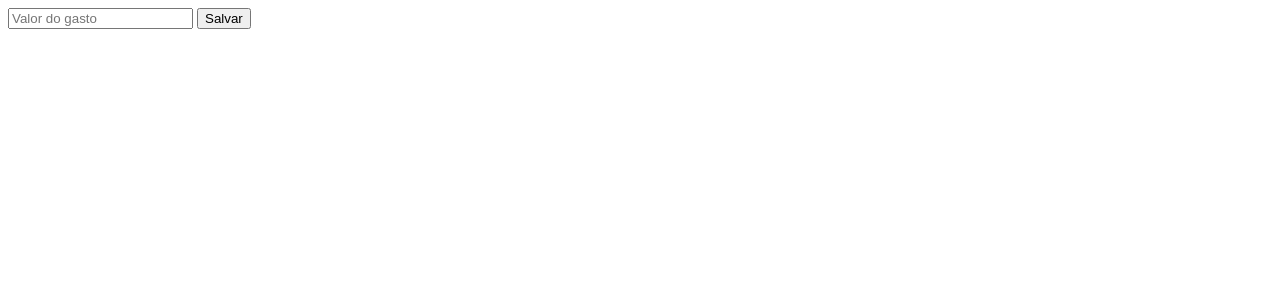
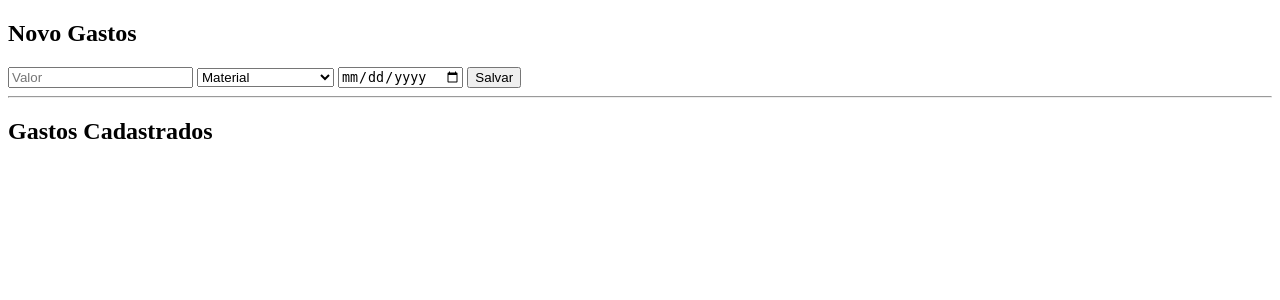
Before and after one commit to vcrsantos/contruction_app, a Flask app: page / in a window 1280 px wide. Shown: the top 300 px of the page. Run offline with Flask 3, Linux system fonts and the light colour scheme; data that the repository does not hold is empty.

Commit message:
feat: Implement expense tracking functionality with database integration

```diff
--- a/app.py
+++ b/app.py
@@ -1,13 +1,43 @@
-from flask import Flask, render_template, request
+from flask import Flask, render_template, request, redirect
+import database
 
+# Initialize Flask app
 app = Flask(__name__)
 
+# Initialize the database
+database.init_db()
+
+# Define routes
 @app.route("/", methods=["GET", "POST"])
-def index():
+def home():
+    # Handle form submission
     if request.method == "POST":
+        # Get form data
         valor = request.form["valor"]
-        return f"Gasto recebido: {valor}"
+        categoria = request.form["categoria"]
+        data = request.form["data"]
 
-    return render_template("index.html")
+        # Insert data into the database
+        conn = database.get_connection()
+        cursor = conn.cursor()
+        cursor.execute('''
+            INSERT INTO gastos (valor, categoria, data)
+            VALUES (?, ?, ?)
+        ''', (valor, categoria, data))
+        conn.commit()
+        conn.close()
+
+        # Redirect to home page after submission
+        return redirect("/")
+
+    # Fetch all gastos from the database
+    conn = database.get_connection()
+    cursor = conn.cursor()
+    gastos = cursor.execute("SELECT valor, categoria, data FROM gastos").fetchall()
+    conn.close()
+
+    return render_template("index.html", gastos=gastos)
+
+
 if __name__ == "__main__":
     app.run()
--- /dev/null
+++ b/database.py
@@ -0,0 +1,25 @@
+import sqlite3
+
+DB_NAME = "construcao.db"
+
+def get_connection():
+    """Establishes and returns a connection to the SQLite database."""
+    return sqlite3.connect(DB_NAME)
+
+def init_db():
+    """Initializes the database with the required tables."""
+    conn = get_connection()
+    cursor = conn.cursor()
+
+    # Create tables
+    cursor.execute('''
+        CREATE TABLE IF NOT EXISTS gastos (
+            id INTEGER PRIMARY KEY AUTOINCREMENT,
+            valor REAL NOT NULL,
+            categoria TEXT NOT NULL,
+            data TEXT NOT NULL
+        )
+    ''')
+
+    conn.commit()
+    conn.close()
--- a/templates/index.html
+++ b/templates/index.html
@@ -1,9 +1,52 @@
 <!DOCTYPE html>
 <html>
-<body>
-  <form method="post">
-  <input name="valor" placeholder="Valor do gasto">
-  <button type="submit">Salvar</button>
-</form>
-</body>
+
+  <head>
+    <meta name="viewport" content="width=device-width, initial-scale=1.0">
+  </head>
+
+  <body>
+
+    <h2>Novo Gastos</h2>
+
+    <form method="post">
+      <input type="number" step="0.01" name="valor" placeholder="Valor" required>
+
+      <select name="categoria" required>
+        <!-- <option value="" disabled selected>Categoria</option> -->
+        <option>Material</option>
+        <option>Pedreiro</option>
+        <option>IPTU</option>
+        <option>Escritório</option>
+        <option>Terreno</option>
+        <option>Cartorio</option>
+        <option>Desmembramento</option>
+        <option>Limpeza do terreno</option>
+        <option>Engenheiro</option>
+        <option>Container</option>
+        <option>Poste</option>
+        <option>Consumo Água</option>
+        <option>Consumo Luz</option>
+      </select>
+
+      <input type="date" name="data" required>
+
+      <button type="submit">Salvar</button>
+    </form>
+
+    <hr>
+
+    <h2>Gastos Cadastrados</h2>
+
+    <ul>
+      {% for gasto in gastos %}
+        <li>
+          {{ gasto[1] }} —
+          R$ {{ gasto[0] }} —
+          {{ gasto[2] }}
+        </li>
+      {% endfor %}
+    </ul>
+
+  </body>
 </html>
```
